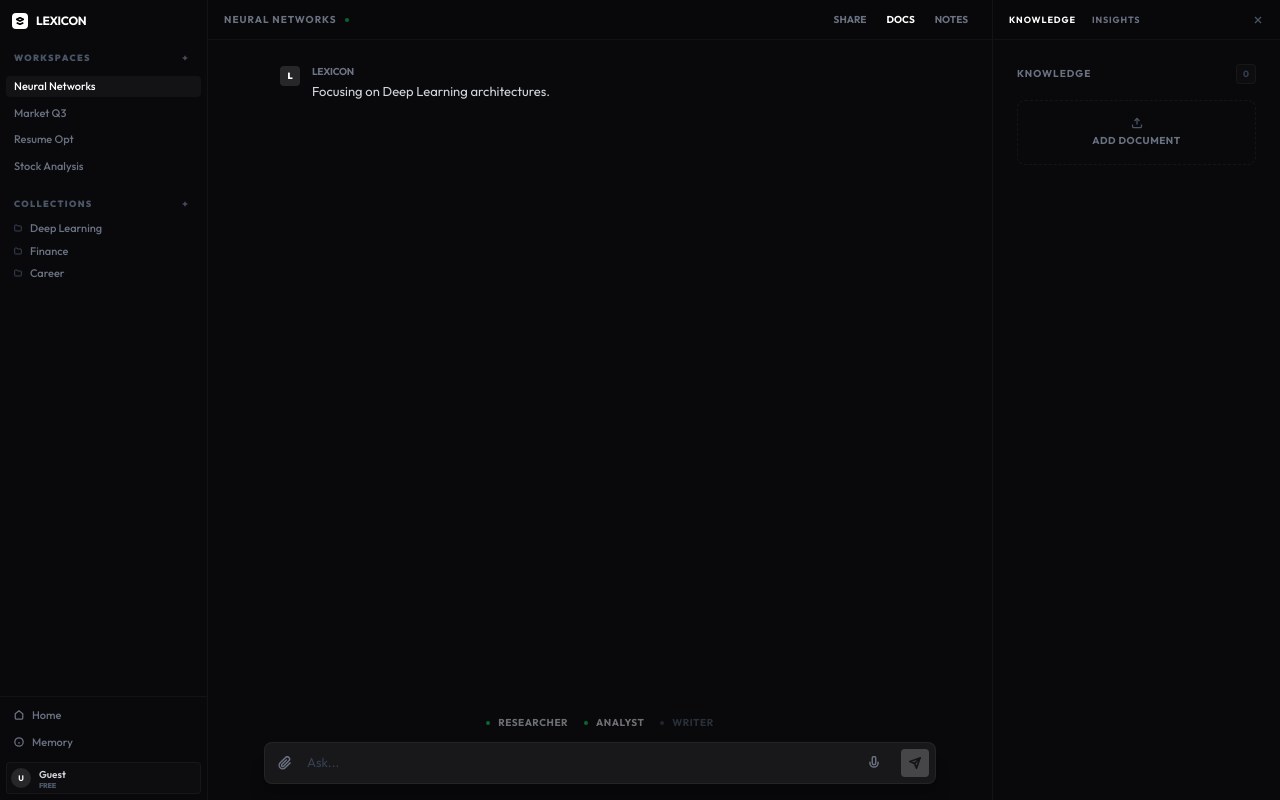
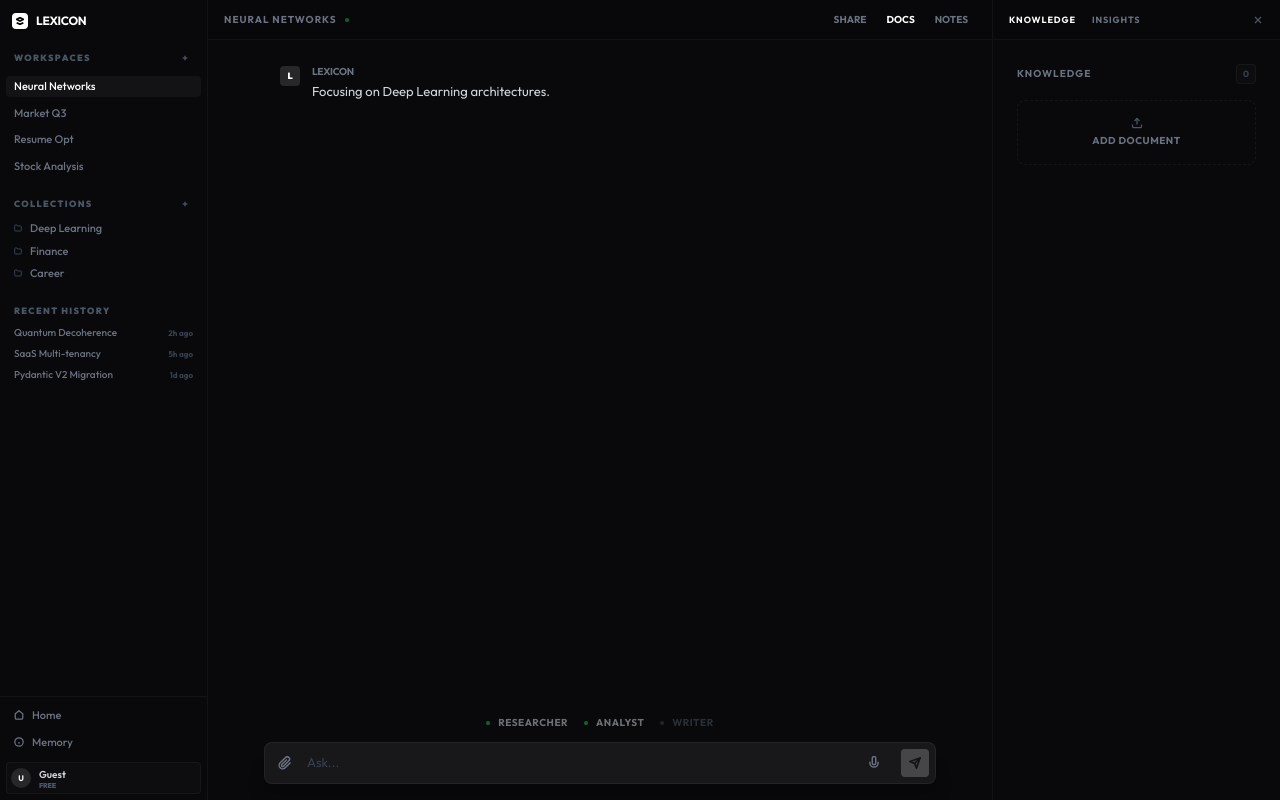
Before and after one commit to kalyan-1845/lexicon, a Next.js app in the folder frontend/: page /workspace in a window 1280 px wide. Built offline with nearby package versions, Linux system fonts and the light colour scheme.

Commit message:
feat(ui): implement persistent Research History panel in Sidebar (PR #103)

```diff
--- a/frontend/src/components/Sidebar.tsx
+++ b/frontend/src/components/Sidebar.tsx
@@ -103,7 +103,29 @@ export default function Sidebar({
               ))}
             </div>
           </div>
+
+          <div>
+            <div className="flex items-center justify-between px-2 py-1">
+              <span className="text-[9px] font-black text-gray-600 uppercase tracking-[0.15em]">Recent History</span>
+            </div>
+            <div className="mt-0.5 space-y-0.5">
+              {[
+                { title: "Quantum Decoherence", date: "2h ago" },
+                { title: "SaaS Multi-tenancy", date: "5h ago" },
+                { title: "Pydantic V2 Migration", date: "1d ago" }
+              ].map((item, i) => (
+                <button
+                  key={i}
+                  className="w-full flex items-center justify-between px-2 py-0.5 rounded text-[10px] font-medium text-gray-500 hover:text-gray-300 hover:bg-white/[0.02] transition-colors group"
+                >
+                  <span className="truncate">{item.title}</span>
+                  <span className="text-[8px] text-gray-700 font-bold group-hover:text-gray-600">{item.date}</span>
+                </button>
+              ))}
+            </div>
+          </div>
         </div>
+
 
         <div className="p-1.5 border-t border-white/[0.04] space-y-0.5">
           <Link href="/" className="flex items-center gap-2 w-full px-2 py-1 rounded text-[11px] font-medium text-gray-500 hover:text-white hover:bg-white/[0.03] transition-all">
```
